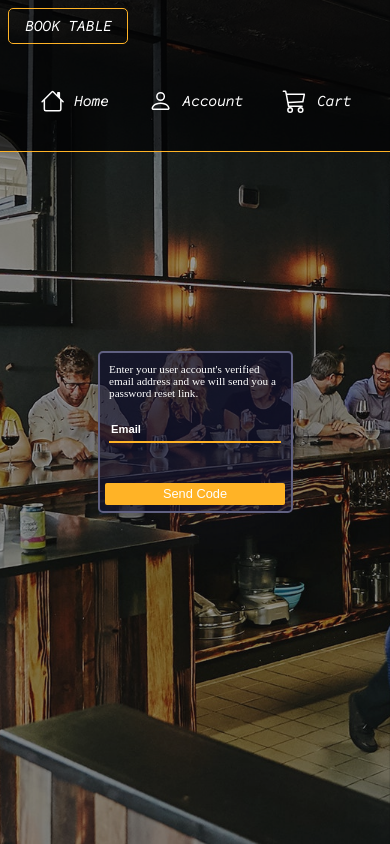
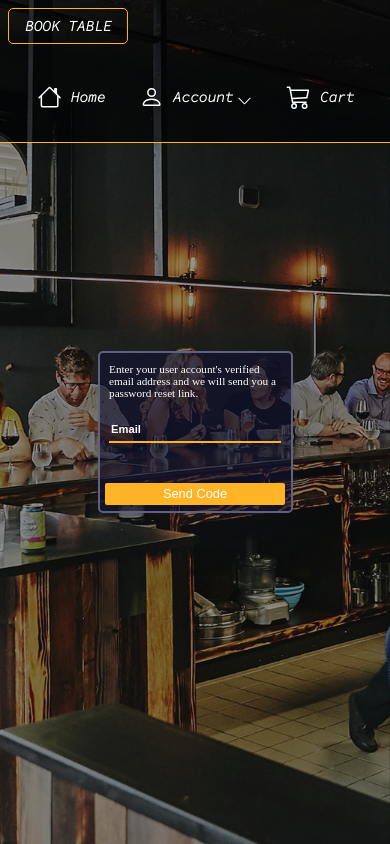
Before and after one commit to Malihassan/Restaurant-FrontEnd-React, a Next.js app: page /account/forgetPassword in a window 390 px wide. Built offline with nearby package versions, Linux system fonts and the light colour scheme.

Commit message:
edit deop down menu of account page

```diff
--- a/components/layout/Layout.module.css
+++ b/components/layout/Layout.module.css
@@ -14,7 +14,7 @@
 
 @media only screen and (max-width:600px){
     .header{
-        height: 18%;
+        height: 17%;
     }
 }
 
--- a/components/ui/header/HeaderButton/AccountButton.js
+++ b/components/ui/header/HeaderButton/AccountButton.js
@@ -1,8 +1,8 @@
 import classes from "./headerButton.module.css";
-import { BsPerson, BsBagCheck } from "react-icons/bs";
+import { BsPerson, BsBagCheck ,BsChevronDown } from "react-icons/bs";
 import { IoIosLogIn, IoIosLogOut } from "react-icons/io";
 import { RiUserAddLine } from "react-icons/ri";
-import { useState } from "react";
+import { useRef, useState } from "react";
 import { useRouter } from "next/router";
 import { useDispatch, useSelector } from "react-redux";
 import { accountAction } from "../../../../Store/account";
@@ -10,25 +10,33 @@ function AccountButton() {
   const router = useRouter();
   const dispatch = useDispatch();
   const accountAuth = useSelector((state) => state.account.token);
+  const [hovered, setHovered] = useState(false);
+  const DropMenuHandeler =()=>{
+    // setHovered((prev)=>!prev)
+    setHovered(true)
+  }
 
-  const [openMenu, setOpenMenu] = useState(false);
+  const toogleMenu = ()=>{
+    setHovered(true)
+  }
+  const hiddenMenu = ()=>{
+    setHovered(false)
+  }
 
-  const openMenuHandeler = () => {
-    setOpenMenu(true);
-  };
-  const hideMenuHandeler = () => {
-    setOpenMenu(false);
-  };
   const LoginHandeler = () => {
+    hiddenMenu()
     router.push("/account/login");
   };
   const signUpHandeler = () => {
+    hiddenMenu()
     router.push("/account/signup");
   };
   const MyOrdersHandler =()=>{
+    hiddenMenu()
     router.push('/orderHistory')
   }
   const logoutHandeler = async () => {
+    hiddenMenu()
     const res = await fetch(
       "https://alhendawy-node-server.herokuapp.com/ElhendawyRestaurant/logout",
       {
@@ -46,12 +54,11 @@ function AccountButton() {
     }
   };
 
-  const menuContent = openMenu && (
+  const menuContent = hovered && (
     <div
-      className={classes.dropdown_wrapper}
-      onMouseEnter={openMenuHandeler}
-      onMouseLeave={hideMenuHandeler}
-    >
+      onMouseEnter={toogleMenu}
+      onMouseLeave={hiddenMenu}
+      className={classes.dropdown_wrapper}>
       <ul className={classes.dropdown_menu}>
         {!accountAuth && (
           <button
@@ -93,12 +100,15 @@ function AccountButton() {
     <div className={classes.container}>
       <button
         className={classes.button}
-        onMouseEnter={openMenuHandeler}
-        onMouseLeave={hideMenuHandeler}
+        onMouseEnter={toogleMenu}
+        onMouseLeave={hiddenMenu}
+        onClick={DropMenuHandeler}
       >
         <BsPerson className={classes.icon} />
         <span className={classes.title}>Account</span>
+        <BsChevronDown className={`${classes.dropdownArrow} ${hovered && classes.rotateArrow}`}/>
       </button>
+
       {menuContent}
     </div>
   );
--- a/components/ui/header/HeaderButton/headerButton.module.css
+++ b/components/ui/header/HeaderButton/headerButton.module.css
@@ -45,6 +45,7 @@
   font-family: "Source Code Pro", monospace;
   font-weight: 700;
 }
+
 .bump {
   animation: bump 300ms ease-out;
 }
@@ -78,7 +79,6 @@
 
   z-index: 1;
   border-radius: 5px;
-
   /* background-color: rgba(255, 255, 255, 0.863); */
 }
 
@@ -108,16 +108,22 @@
 }
 
 .dropdown_menu__button:hover {
-  background-color: rgba(0, 0, 0, 0.14);
+  background-color: rgba(0, 0, 0, 0.356);
   background-color: #ffb326;
-  /* border-bottom: 1px solid #ffb326; */
   cursor: pointer;
-
 }
 .menu_icon {
   width: 1.2rem;
   height: 1.2rem;
   margin-right: 0.5rem;
   color: black;
-  /* border: 2px solid red; */
+
 }
+.dropdownArrow{
+  width: 15px;
+  margin-top: 8px;
+  margin-left: 4px;
+}
+.rotateArrow{
+  transform: rotate(180deg);
+}
```
Also changed, not shown: 1 other file (tests, documents, lock files or other folders).
